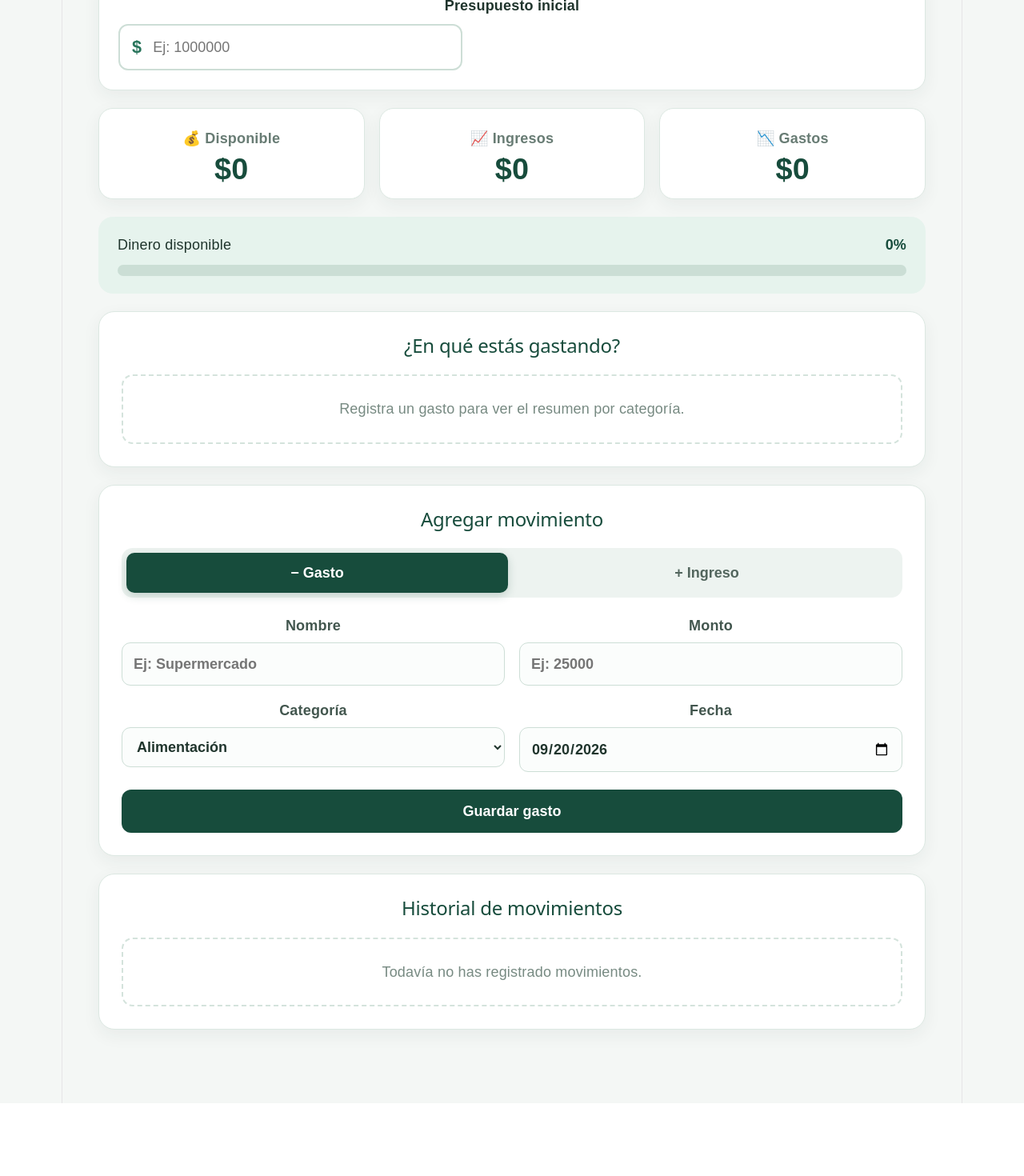
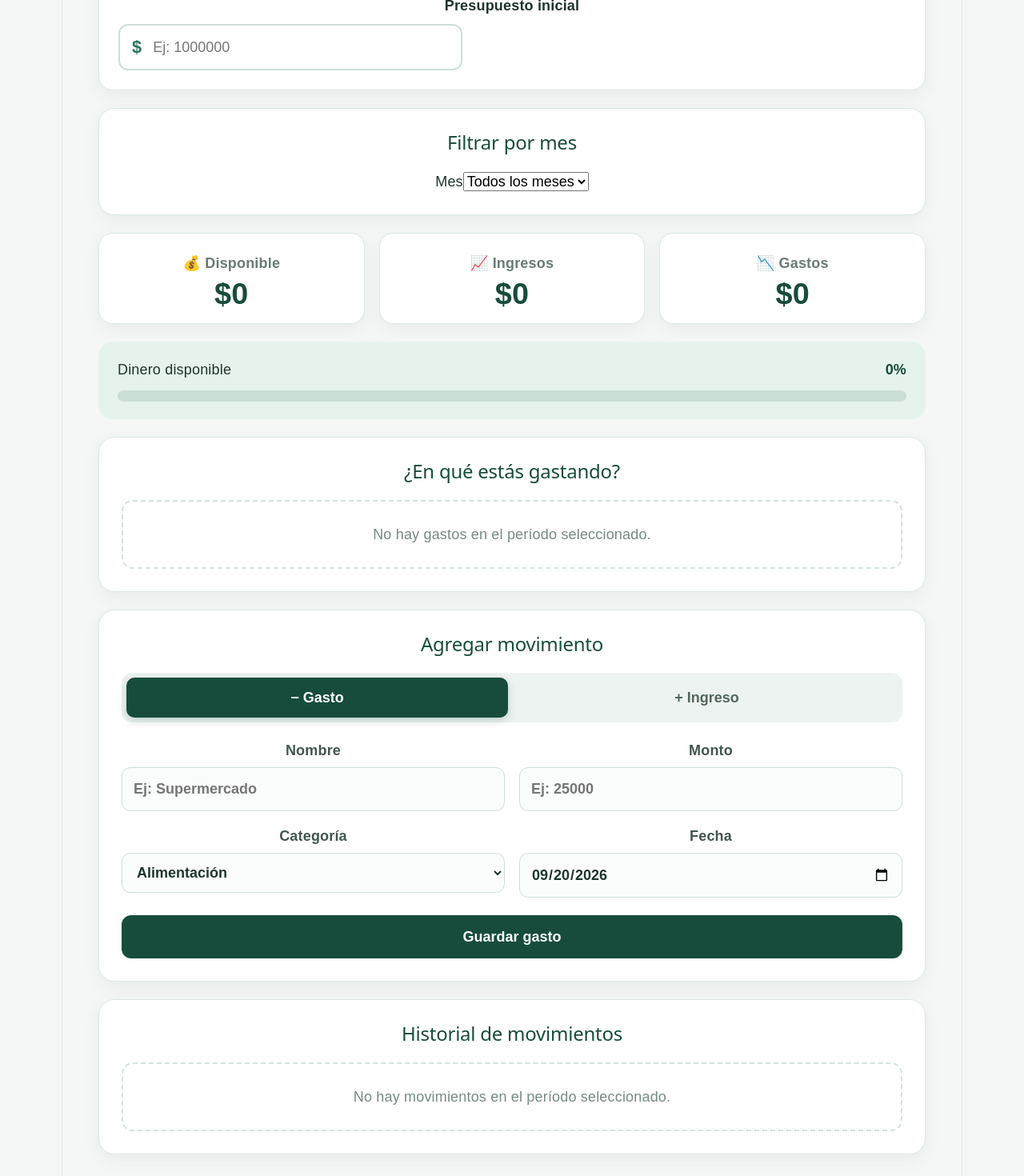
Before and after one commit to braulio-app/finanzas-hogar, a React app in the folder app/: page / in a window 1280 px wide. Shown: the part 360-1830 px from the top of the page at 80% size. Before the commit the page ends 1739 px from the top, so only its background shows below. Built offline with nearby package versions, Linux system fonts and the light colour scheme; the HTML template or start-up script is replaced by a standard one.

Commit message:
Agrega filtro por mes

```diff
--- a/app/src/App.jsx
+++ b/app/src/App.jsx
@@ -47,6 +47,8 @@ function App() {
   )
   const [editandoId, setEditandoId] = useState(null)
 
+  const [mesSeleccionado, setMesSeleccionado] = useState('todos')
+
   useEffect(() => {
     localStorage.setItem('modoOscuro', modoOscuro)
   }, [modoOscuro])
@@ -59,11 +61,18 @@ function App() {
     localStorage.setItem('movimientos', JSON.stringify(movimientos))
   }, [movimientos])
 
-  const totalGastos = movimientos
+  const movimientosFiltrados =
+    mesSeleccionado === 'todos'
+      ? movimientos
+      : movimientos.filter((movimiento) =>
+          movimiento.fecha.startsWith(mesSeleccionado)
+        )
+
+  const totalGastos = movimientosFiltrados
     .filter((movimiento) => movimiento.tipo === 'gasto')
     .reduce((total, movimiento) => total + movimiento.monto, 0)
 
-  const totalIngresos = movimientos
+  const totalIngresos = movimientosFiltrados
     .filter((movimiento) => movimiento.tipo === 'ingreso')
     .reduce((total, movimiento) => total + movimiento.monto, 0)
 
@@ -81,7 +90,7 @@ function App() {
 
   const gastosPorCategoria = categoriasGasto
     .map((nombreCategoria) => {
-      const total = movimientos
+      const total = movimientosFiltrados
         .filter(
           (movimiento) =>
             movimiento.tipo === 'gasto' &&
@@ -241,6 +250,49 @@ function App() {
           </div>
         </section>
 
+        <section className="panel">
+          <h2>Filtrar por mes</h2>
+
+          <div className="filtro-mes">
+            <label htmlFor="mes">Mes</label>
+
+            <select
+              id="mes"
+              value={mesSeleccionado}
+              onChange={(e) => setMesSeleccionado(e.target.value)}
+            >
+              <option value="todos">Todos los meses</option>
+
+              {Array.from(
+                new Set(
+                  movimientos
+                    .map((movimiento) => movimiento.fecha.slice(0, 7))
+                    .sort()
+                    .reverse()
+                )
+              ).map((mes) => {
+                const [anio, numeroMes] = mes.split('-')
+
+                const nombreMes = new Date(
+                  Number(anio),
+                  Number(numeroMes) - 1,
+                  1
+                ).toLocaleDateString('es-CL', {
+                  month: 'long',
+                  year: 'numeric',
+                })
+
+                return (
+                  <option key={mes} value={mes}>
+                    {nombreMes.charAt(0).toUpperCase() +
+                      nombreMes.slice(1)}
+                  </option>
+                )
+              })}
+            </select>
+          </div>
+        </section>
+
         <section className="resumen">
           <article className="tarjeta">
             <span>💰 Disponible</span>
@@ -279,7 +331,7 @@ function App() {
 
           {gastosPorCategoria.length === 0 ? (
             <p className="sin-movimientos">
-              Registra un gasto para ver el resumen por categoría.
+              No hay gastos en el período seleccionado.
             </p>
           ) : (
             <div className="categorias-resumen">
@@ -399,13 +451,13 @@ function App() {
         <section className="panel">
           <h2>Historial de movimientos</h2>
 
-          {movimientos.length === 0 ? (
+          {movimientosFiltrados.length === 0 ? (
             <p className="sin-movimientos">
-              Todavía no has registrado movimientos.
+              No hay movimientos en el período seleccionado.
             </p>
           ) : (
             <div className="lista">
-              {movimientos.map((movimiento) => (
+              {movimientosFiltrados.map((movimiento) => (
                 <article className="movimiento" key={movimiento.id}>
                   <div className="movimiento-info">
                     <strong>{movimiento.nombre}</strong>
```
